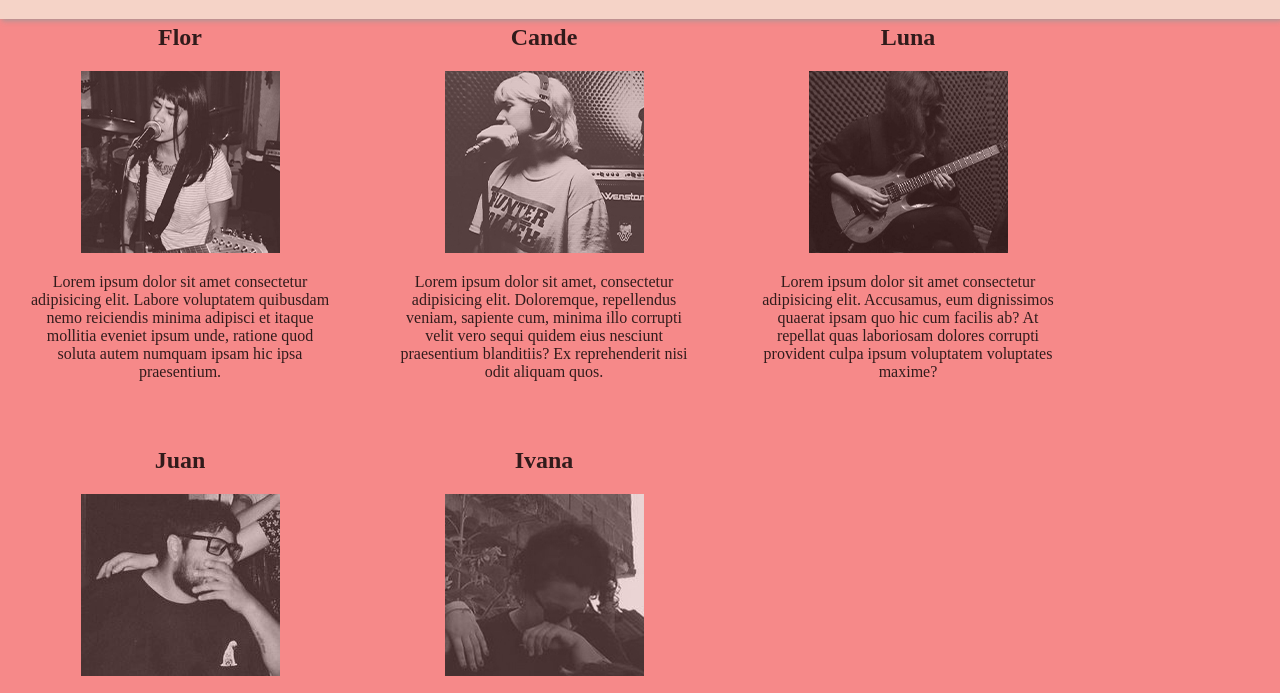
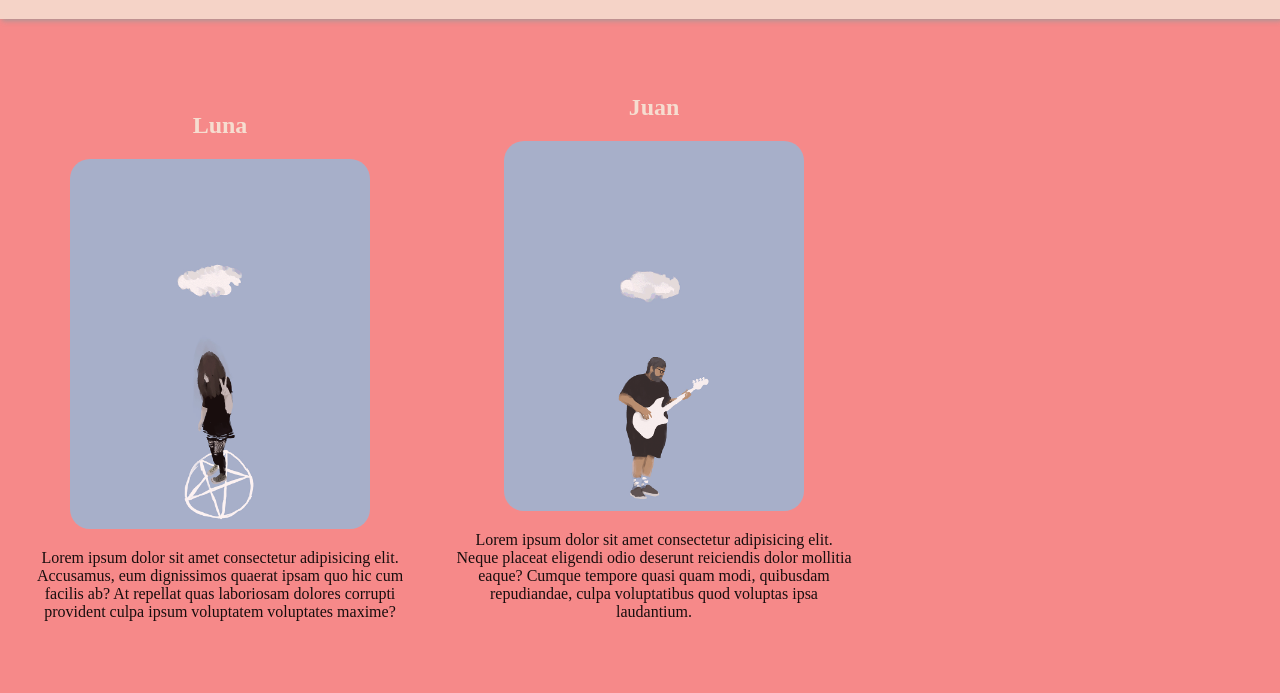
Before and after one commit to dandoEspaldaAlSol/atlanticosur, a plain HTML site: page pages/banda.html in a window 1280 px wide. Shown: the part 44-737 px from the top of the page. Drawn offline with Linux system fonts and the light colour scheme.

Commit message:
cambios en integrantes

```diff
--- a/css/styles.css
+++ b/css/styles.css
@@ -53,25 +53,38 @@ li{
 }
 
 h3{
-    color: beige;
+    color: #F6E7D8;
 }
+
+h2{
+    color: #F6E7D8;
+}
+
+#sectionIntegrantes{
+
+    margin-left: 20px;
+    margin-top: 100px;
+
+}
+
 
 .card-integrantes{
     display: inline-block;
-    /*border-radius: 20px;
-    background-color: rgb(238, 233, 225);*/
     margin-right: 30px;
-    opacity: 80%;
-    margin-left: 30px;
-    margin-top: 30px;
-    width: 300px;
-    height: 30%;
+    opacity: 90%;
     text-align: center;
+    max-width: 400px;
+    max-height: 400px;
+    align-content: center;
+
 }
 
-/*.fotosIntegrantes{
+.fotosIntegrantes{
     border-radius: 20px;
-}*/
+    max-width: 300px;
+    max-height: 500px;
+
+}
 
 a{
     text-decoration: none;
@@ -230,3 +243,7 @@ footer{
         max-width: 400px;
         max-height: 120px;
     }
+
+    .card-integrantes{
+
+    }
--- a/pages/banda.html
+++ b/pages/banda.html
@@ -40,54 +40,28 @@
     </div>
     <br>
 
-    <section>
+    <section id="sectionIntegrantes">
+        <div class="card-integrantes"><h2>Luna</h2>
 
-        <div class="card-integrantes">
-            <h2>Flor</h2>
-            <img src="../img/integrante 1.JPG" class="fotosIntegrantes" alt="florencia">
-            <p>Lorem ipsum dolor sit amet consectetur adipisicing elit.
-                Labore voluptatem quibusdam nemo reiciendis minima
-                adipisci et itaque mollitia eveniet ipsum unde,
-                ratione quod soluta autem numquam ipsam hic ipsa
-                praesentium.</p>
-        </div>
-        <div class="card-integrantes">
-            <h2>Cande</h2>
-            <img src="../img/integrante 2.JPG" class="fotosIntegrantes" alt="cande">
-            <p>Lorem ipsum dolor sit amet, consectetur adipisicing elit.
-                Doloremque, repellendus veniam, sapiente cum, minima
-                illo corrupti velit vero sequi quidem eius nesciunt
-                praesentium blanditiis? Ex reprehenderit nisi odit aliquam
-                quos.</p>
-        </div>
-        <div class="card-integrantes">
-            <h2>Luna</h2>
-            <img src="../img/integrante 3.JPG" class="fotosIntegrantes" alt="luna">
-            <p>Lorem ipsum dolor sit amet consectetur adipisicing elit.
+        <img src="../img/lunasad.jpg" class="fotosIntegrantes zoom" alt="luna">
+
+        <p>Lorem ipsum dolor sit amet consectetur adipisicing elit.
                 Accusamus, eum dignissimos quaerat ipsam quo hic cum
                  facilis ab? At repellat quas laboriosam dolores corrupti
-                 provident culpa ipsum voluptatem voluptates maxime?</p>
-        </div>
-        <div class="card-integrantes">
-            <h2>Juan</h2>
-            <img src="../img/integrante 5.JPG" class="fotosIntegrantes" alt="juan">
-            <p>Lorem ipsum dolor sit amet consectetur adipisicing elit.
+                 provident culpa ipsum voluptatem voluptates maxime?</p></div>
+
+        <div class="card-integrantes"><h2>Juan</h2>
+
+        <img src="../img/juansad.jpg" class="fotosIntegrantes zoom" alt="juan">
+
+        <p>Lorem ipsum dolor sit amet consectetur adipisicing elit.
                 Neque placeat eligendi odio deserunt reiciendis dolor
                 mollitia eaque? Cumque tempore quasi quam modi, quibusdam
                 repudiandae, culpa voluptatibus quod voluptas ipsa
-                laudantium.</p>
-        </div>
-        <div class="card-integrantes">
-            <h2>Ivana</h2>
-            <img src="../img/integrante 4.JPG" class="fotosIntegrantes" alt="ivi">
-            <p>Lorem ipsum dolor sit, amet consectetur adipisicing elit.
-                 Labore tempore error pariatur eaque iste sit! Ipsum itaque
-                  expedita nisi quisquam odio harum blanditiis accusantium,
-                   ducimus debitis in praesentium culpa laborum!</p>
-        </div>
+                laudantium.</p></div>
 
     </section>
 
-<footer>Todos los derechos reservados</footer>
+<div id="pie"><footer>Todos los derechos reservados</footer></div>
 </body>
 </html>
```
Also changed, not shown: img/juansad.jpg (added), img/lunasad.jpg (added).
